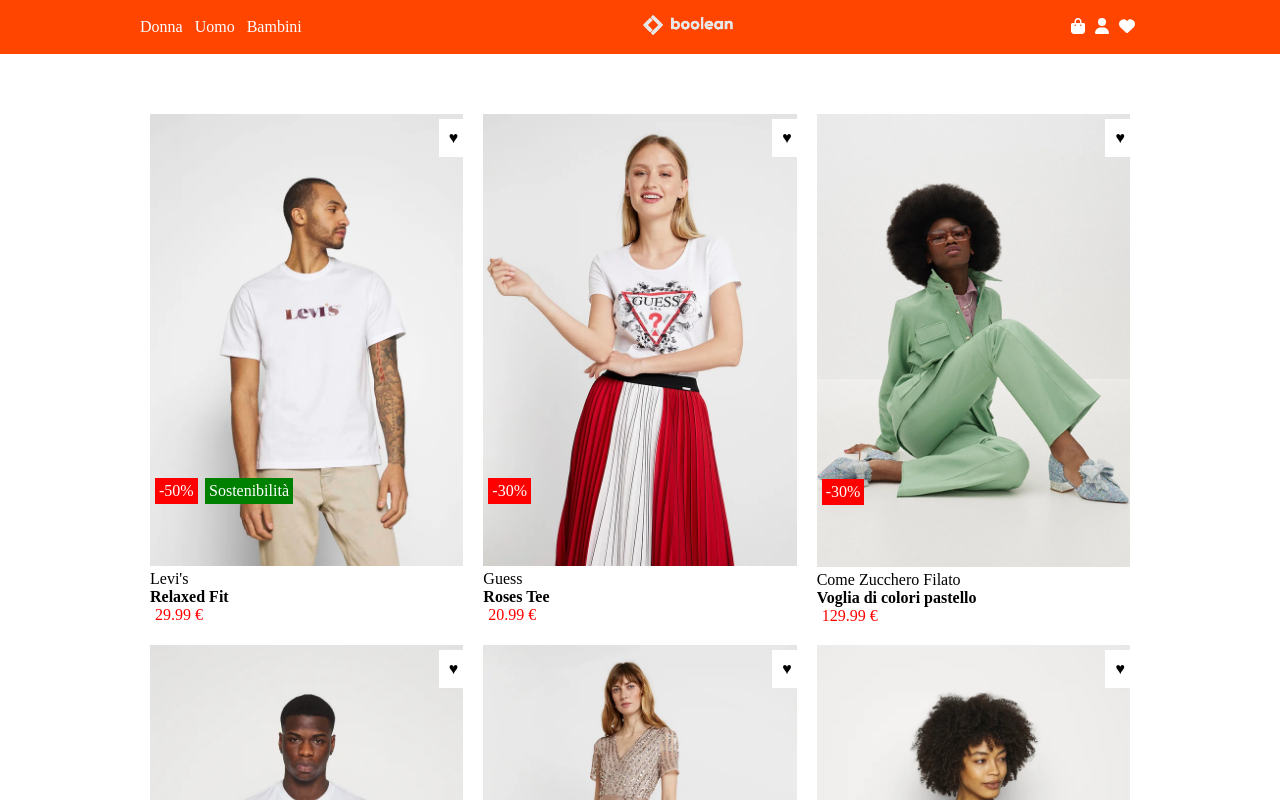
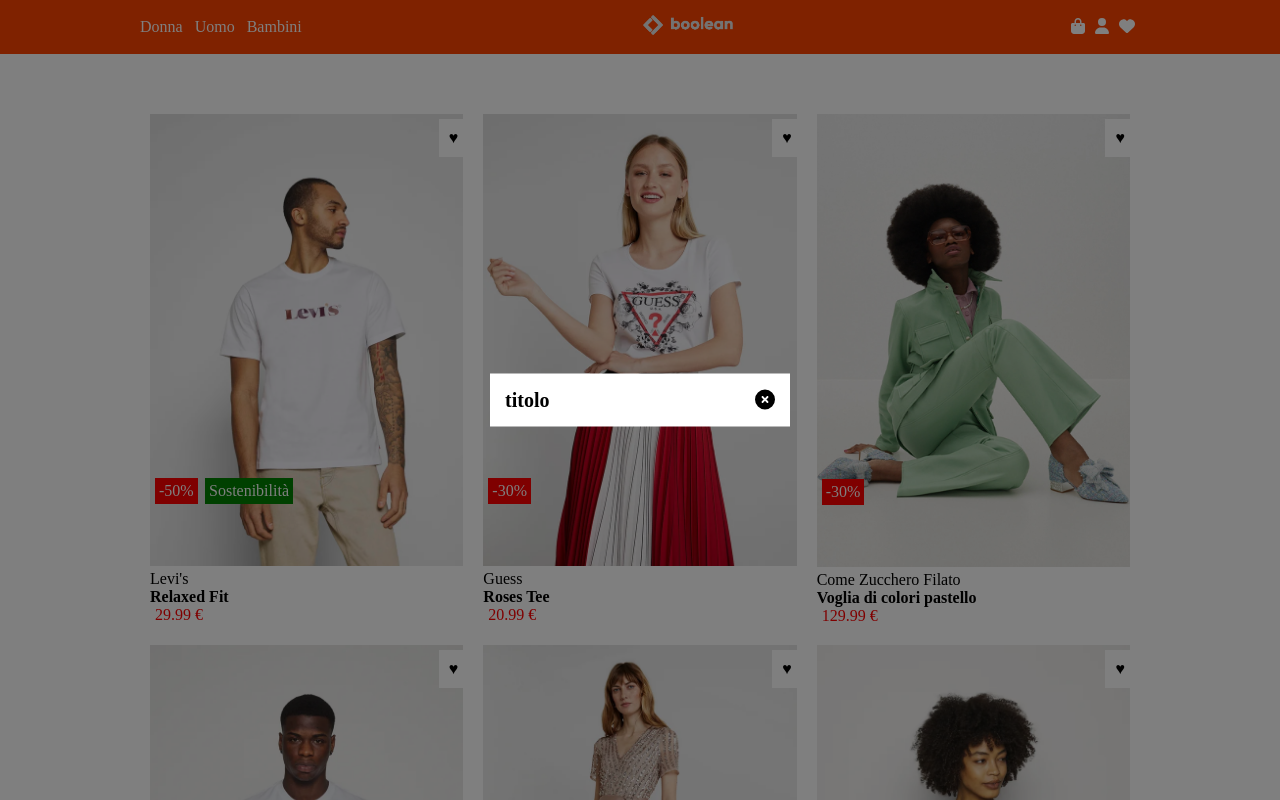
Before and after one commit to karimdib/vite-boolando, a Vue app: page / in a window 1280 px wide. Shown: the top 800 px of the page. Built offline with nearby package versions, Linux system fonts and the light colour scheme; data requests are answered from the project's data file.

Commit message:
start ex $emit

```diff
--- a/package.json
+++ b/package.json
@@ -7,7 +7,8 @@
     "dev": "vite",
     "build": "vite build",
     "preview": "vite preview",
-    "server": "json-server --watch  src/dbb.json"
+    "server": "json-server --watch  src/dbb.json",
+    "saluto": "json-server --watch prova.json"
   },
   "dependencies": {
     "@fortawesome/fontawesome-svg-core": "^6.4.2",
--- a/src/components/Card.vue
+++ b/src/components/Card.vue
@@ -20,7 +20,7 @@
 <template>
     <div>
 
-        <div class="col-4 ">
+        <div class="col-4 " @click="$emit('prodotto', item.name)">
             <figure>
                 <img class="web-1" :src="getImagePath(`/img/${item.frontImage}`)" alt="">
                 <img class="web-2" :src="getImagePath(`/img/${item.backImage}`)" alt="">
--- a/src/components/PageMain.vue
+++ b/src/components/PageMain.vue
@@ -1,15 +1,29 @@
 <script>
+import { FontAwesomeIcon } from '@fortawesome/vue-fontawesome';
 import Card from './Card.vue';
 import { store } from '/store.js'
 
 export default {
     components: {
         Card,
+        FontAwesomeIcon
     },
     data() {
         return {
             message: 'ciao',
             store: store,
+            show: false,
+            dataModal: {}
+        }
+    },
+    methods: {
+        showModal() {
+            this.show = true
+            console.log('ciao sono un $emit', this.show)
+        },
+        removeModal() {
+            this.show = false
+            console.log('sono un event e chiudo l $emit', this.show)
         }
     }
 }
@@ -18,16 +32,24 @@
 <template>
     <div>
         <main>
+
+
             <!--inizio prima section-->
             <section>
                 <div class="container">
                     <div class="row">
                         <!--inizio-prima-img-->
                         <div v-for="(product, id) in store.products" :key="id" class="col-4">
-                            <Card :item="product" />
+                            <Card @prodotto="showModal" :item="product" />
                         </div>
-
-                        <!--fine-prima-img-->
+                    </div>
+                </div>
+                <div class="modal-content">
+                    <div class="product__modal">
+                        <p>titolo</p>
+                        <p @click="removeModal">
+                            <awesome-icon icon=circle-xmark />
+                        </p>
                     </div>
                 </div>
             </section>
@@ -45,6 +67,38 @@
 
     p {
         width: max-content;
+    }
+}
+
+.modal-content {
+    width: 100%;
+    position: fixed;
+    top: 0;
+    left: 0;
+    right: 0;
+    bottom: 0;
+    z-index: 900;
+    background-color: rgba(0, 0, 0, 0.5);
+
+
+    .product__modal {
+        display: flex;
+        flex-wrap: nowrap;
+        justify-content: space-between;
+        background-color: white;
+        position: fixed;
+        width: 100%;
+        max-width: 300px;
+        top: 50%;
+        left: 50%;
+        transform: translate(-50%, -50%);
+        padding: 15px;
+        z-index: 901;
+
+        p {
+            font-size: 20px;
+            font-weight: 700;
+        }
     }
 }
 
--- a/src/main.js
+++ b/src/main.js
@@ -7,14 +7,16 @@
 import {
     faUser,
     faHeart,
-    faBagShopping
+    faBagShopping,
+    faCircleXmark,
 
 } from '@fortawesome/free-solid-svg-icons'
 
 library.add(
     faUser,
     faHeart,
-    faBagShopping
+    faBagShopping,
+    faCircleXmark
 )
 
 
```
Also changed, not shown: prova.json (added, +7 -0 lines).
